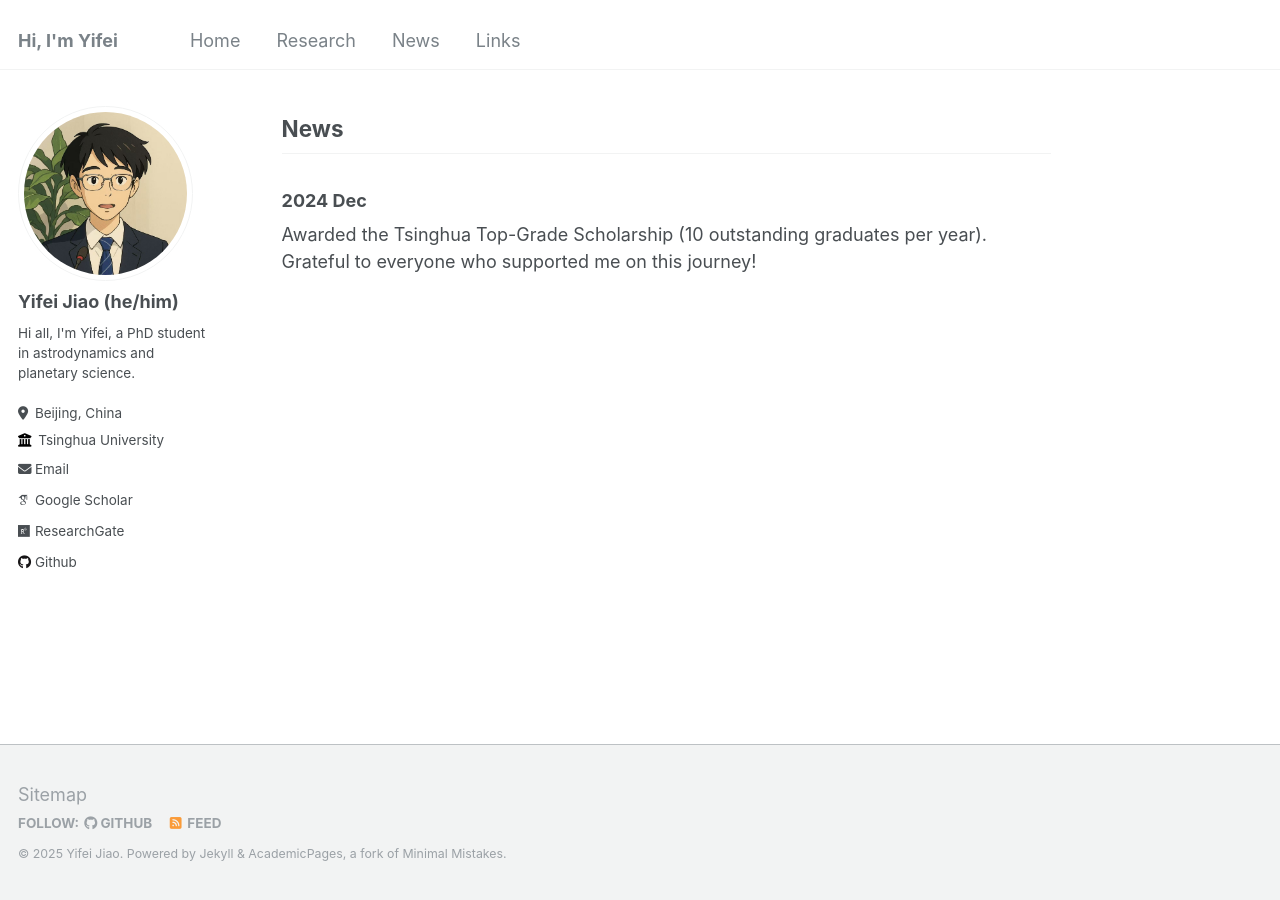
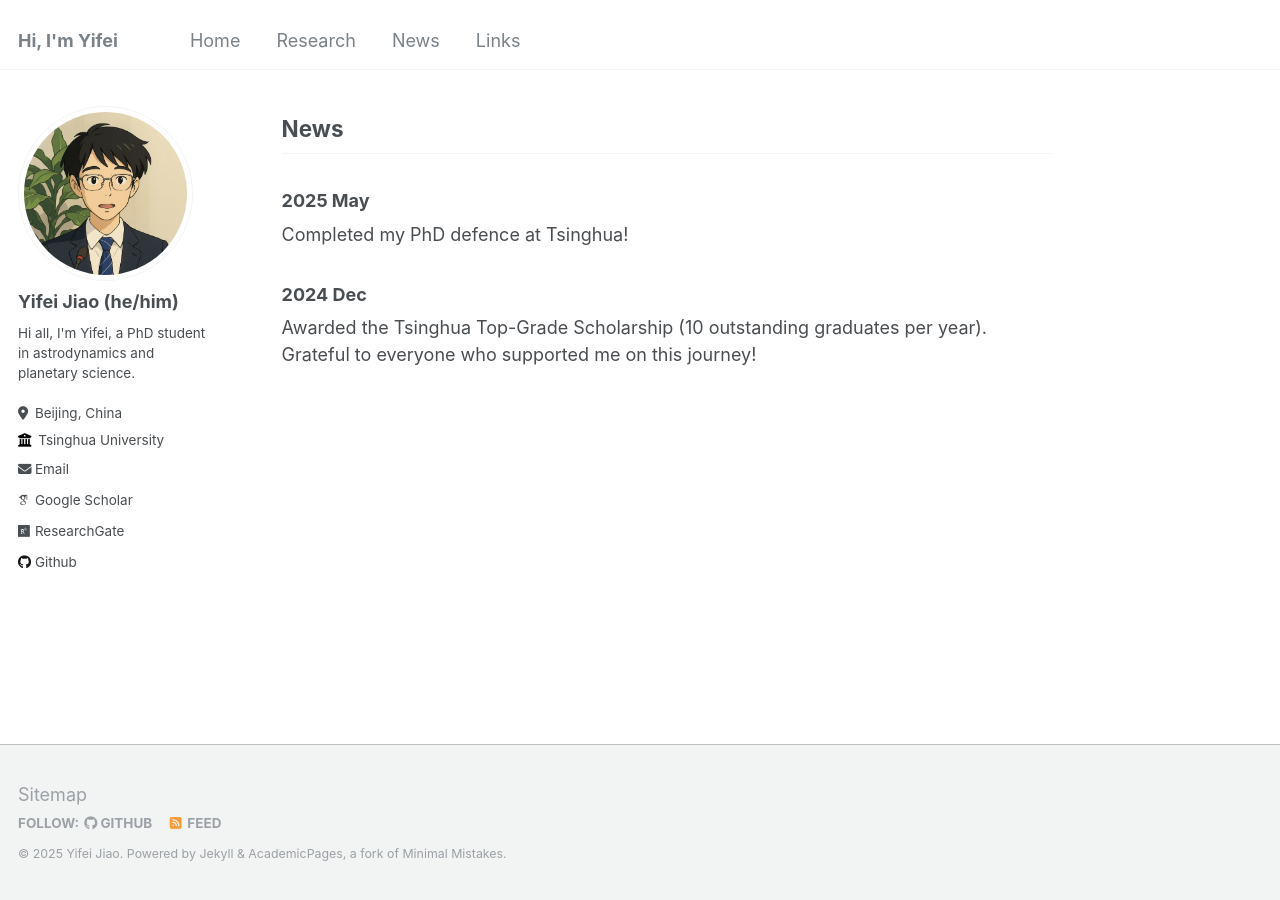
Before and after one commit to jiaoyf-thu/jiaoyf-thu.github.io, a Jekyll site: the page built from _pages/news.md, in a window 1280 px wide. Built offline with Jekyll 4.4.1, drawn with Linux system fonts in a browser that asks for light colours; some web fonts are replaced.

Commit message:
Update news.md

```diff
--- a/_pages/news.md
+++ b/_pages/news.md
@@ -6,6 +6,12 @@ author_profile: true
 
 ## News
 
+### 2025 May
+
+<p align="justify">
+Completed my PhD defence at Tsinghua!
+</p>
+
 ### 2024 Dec
 
 <p align="justify">
```
